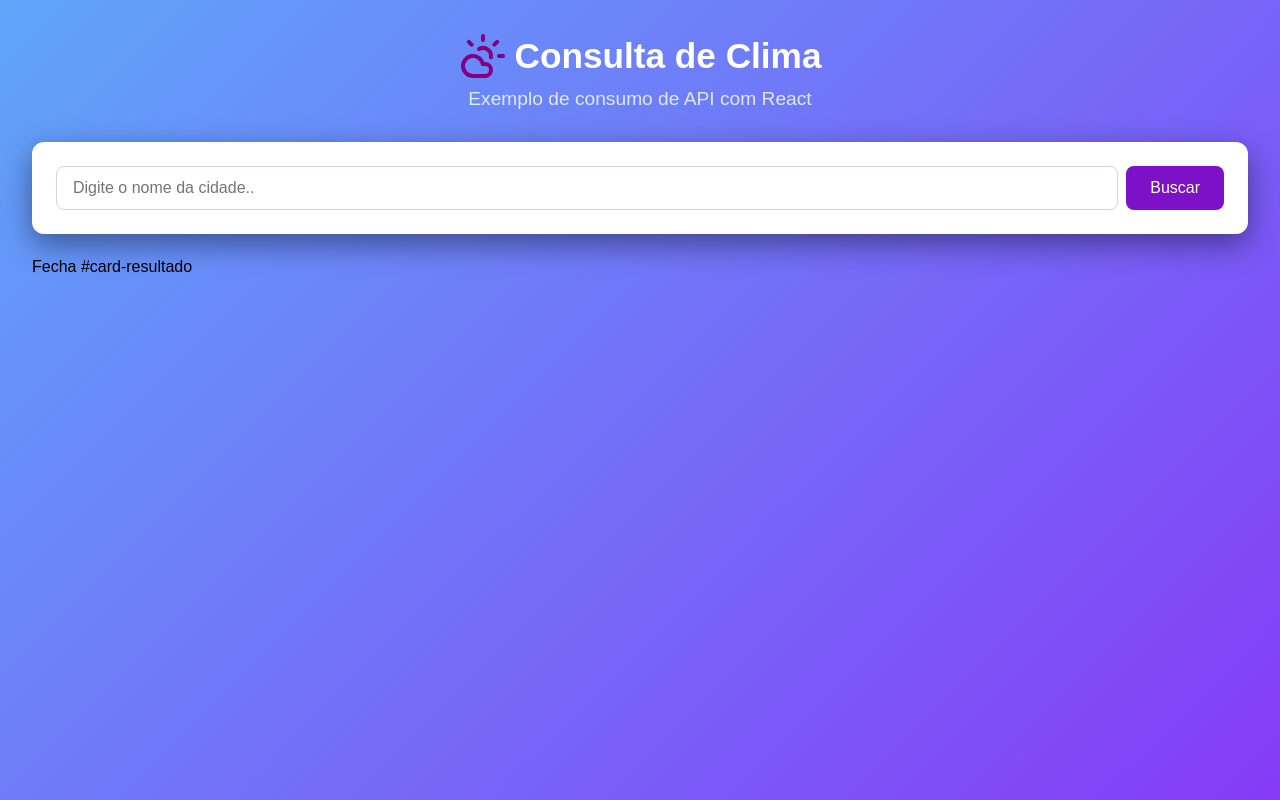
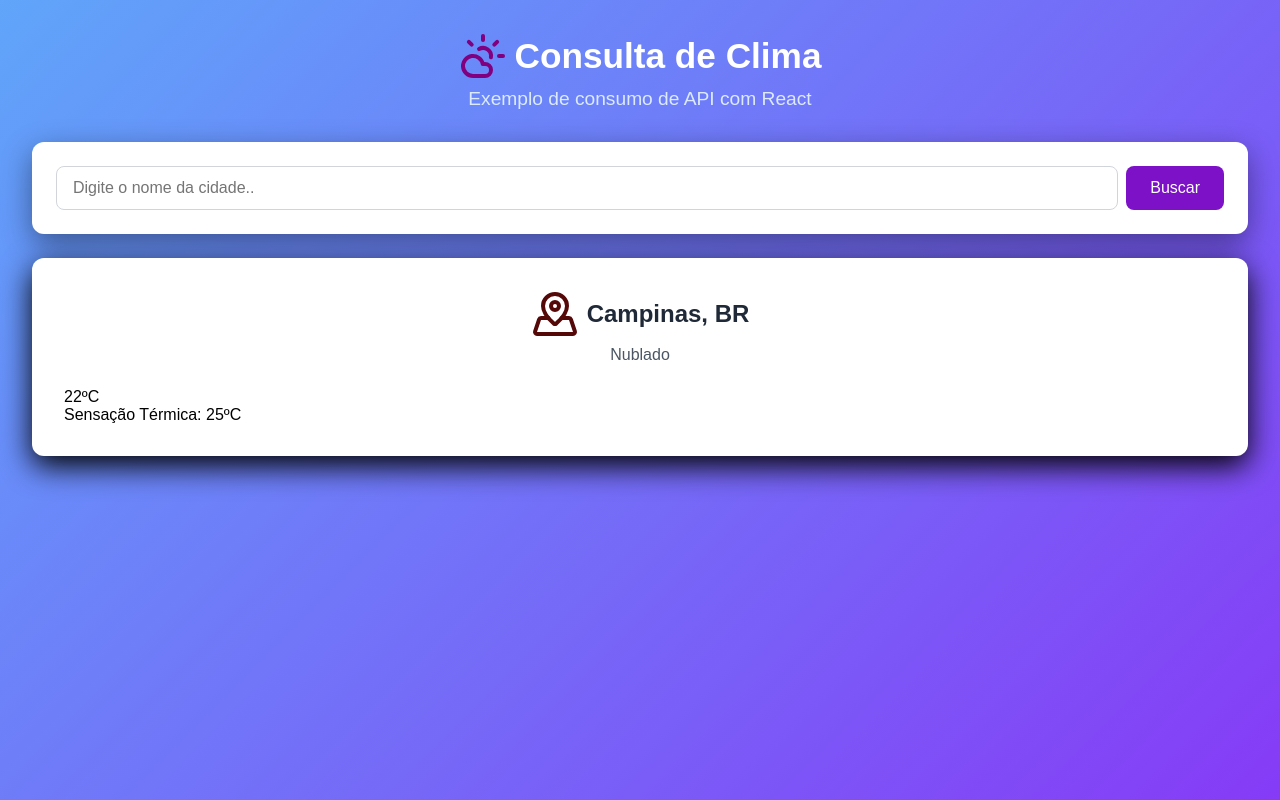
Before and after one commit to isabellacastro02/clima, a React (Vite) app: page / in a window 1280 px wide. Built offline with nearby package versions, Linux system fonts and the light colour scheme.

Commit message:
Add files via upload

```diff
--- a/src/App.css
+++ b/src/App.css
@@ -71,3 +71,27 @@ header p{
   cursor: not-allowed;
   background: #9ca3af;
 }
+#card-resultado{
+  background: #fff;
+  border-radius: 12px;
+  box-shadow: 0 10px 30px #000;
+  padding: 32px;
+}
+#cidade-info{
+  text-align: center;
+  margin-bottom: 24px;
+}
+#cidade-nome{
+  display: flex;
+  align-items: center;
+  justify-content: center;
+  gap: 8px;
+  font-size: 1.5em;
+  font-weight: bold;
+  color: #1f2937;
+  margin-bottom: 8px;
+}
+#cidade-desc{
+  color: #4b5563;
+  text-transform: capitalize;
+}
--- a/src/App.jsx
+++ b/src/App.jsx
@@ -1,6 +1,6 @@
 import { useState } from 'react'
 import './App.css'
-import { CloudSun} from 'lucide-react';
+import { CloudSun, MapPinned} from 'lucide-react';
 
 function App() {
   const [cidade, setCidade] = useState('');
@@ -69,9 +69,30 @@ function App() {
 
         {/* Resultado do Clima */}
         <div id="card-resultado">
+          <div id="cidade-info">
+            <div id="cidade-nome">
+              <MapPinned style={{color: '#550808ff'}} size={48} />
+              Campinas, BR
+            </div>
+            <p id="cidade-desc">
+              Nublado
+            </p>
+          </div> {/* Fecha #cidade-desc */}
 
-        </div> Fecha #card-resultado
+          {/* Temperatura Principal */}
+          <div id="temperatura-box">
+            <div id="temperatura-valor">
+              22ºC
+            </div>
+            <div id="sensacao">
+              Sensação Térmica: 25ºC
+            </div>
+          </div>
+
+          </div> {/*  Fecha #card-resultado */}
+
         </div>
+
       </div>
     </>
   )
```
